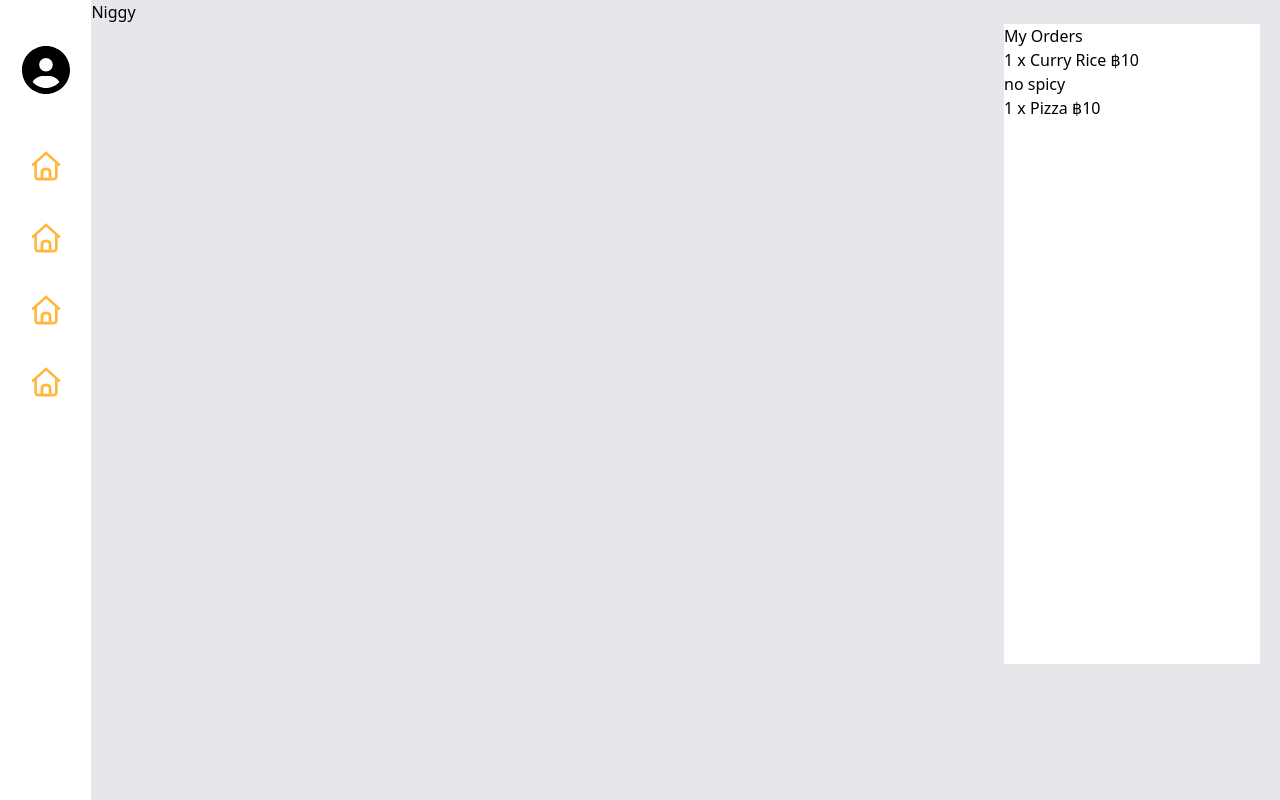
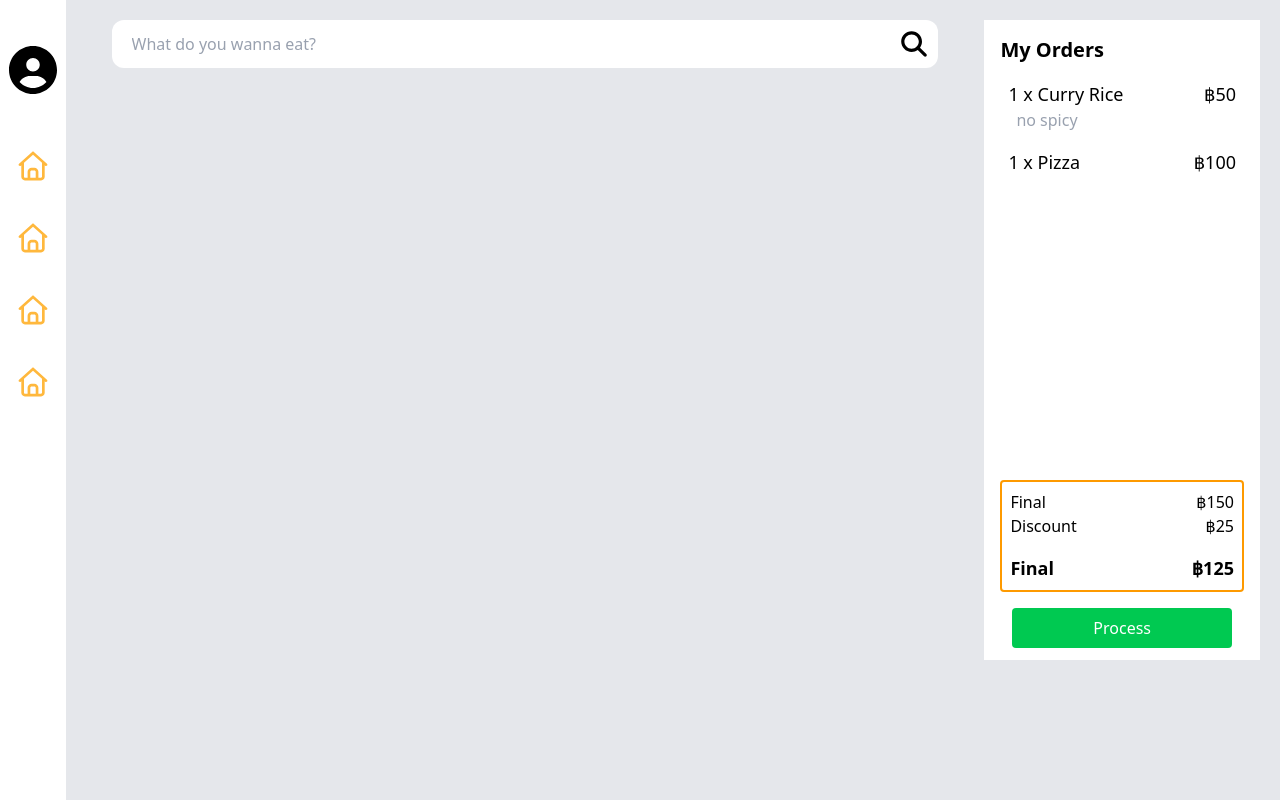
Before and after one commit to Yehguy02/Yum-Teen-Web-Project, a React (Vite) app in the folder front/: page / in a window 1280 px wide. Built offline with nearby package versions, Linux system fonts and the light colour scheme.

Commit message:
add order list(functional) and search bar(not functional)

```diff
--- a/front/src/components/custom/home-order/home-order.tsx
+++ /dev/null
@@ -1,23 +0,0 @@
-import type {Order} from "../../../pages/Home.tsx";
-
-type OrdersListProps = {
-  orders: Order[];
-};
-
-export default function HomeOrder({orders} : OrdersListProps){
-    return(
-        <div className="bg-white w-2/10 h-4/5 top-1/2 float-right mr-5">
-            <h1>My Orders</h1>
-            <ul>
-                {orders.map((order) =>{
-                    return <li key={order.id}>
-                        <div>
-                            <h1>{order.quanity} x {order.name}   ฿{order.base_price}</h1>
-                            <p>{order.note}</p>
-                        </div>
-                        </li>;
-                })}
-            </ul>
-        </div>
-    )
-}
--- /dev/null
+++ b/front/src/components/custom/home/home-order.tsx
@@ -0,0 +1,59 @@
+import type {Order} from "../../../pages/Home.tsx";
+import { useState, useMemo } from "react";
+
+type OrdersListProps = {
+  orders: Order[];
+};
+
+export default function HomeOrder({orders} : OrdersListProps){
+    const [discount, setDiscount] = useState(10);
+    const [discountPercent, setDiscountPercent] = useState(10);
+    const receipt = useMemo(() => {
+        return orders.reduce((sum, order) => sum + order.base_price, 0);
+    }, [orders]);
+    return(
+        <div className="bg-white w-3/10 h-4/5 top-1/2 float-right mr-5 mt-5 flex flex-col justify-between pb-3">
+            <div>
+                <h1 className="font-bold m-4 text-xl">My Orders</h1>
+                <ul>
+                    {orders.map((order) =>{
+                        return <li key={order.id}>
+                            <div className="flex flex-row justify-between mx-6 text-lg">
+                                <div>
+                                    <h1>{order.quanity} x {order.name}</h1>
+                                </div>
+                                <div>
+                                    <h1>฿{order.base_price}</h1>
+                                </div>
+                            </div>
+                            <p className="text-gray-400 ml-8 mb-4 text-base">{order.note}</p>
+                            </li>;
+                    })}
+                </ul>
+            </div>
+            <div>
+                <div className="border-2 rounded border-amber-500 m-4 p-2">
+                    <div className="flex flex-row justify-between text-base">
+                        <h1>Final</h1>
+                        <h1>฿{receipt}</h1>
+                    </div>
+                    {(discount > 0 || discountPercent > 0) ? (
+                        <div className="flex flex-row justify-between text-base">
+                            <h1>Discount</h1>
+                            <h1>฿{discount + (receipt*(discountPercent/100))}</h1>
+                        </div>
+                    ) : (
+                        null
+                    )}
+                    <div className="flex flex-row justify-between text-lg font-bold mt-4">
+                        <h1>Final</h1>
+                        <h1>฿{receipt - (discount + (receipt*(discountPercent/100)))}</h1>
+                    </div>
+                </div>
+                <div className="text-center">
+                    <button className="bg-green-500 text-white py-2 px-2 rounded w-8/10">Process</button>
+                </div>
+            </div>
+        </div>
+    )
+}
--- /dev/null
+++ b/front/src/components/custom/home/home-searchbar.tsx
@@ -0,0 +1,10 @@
+export default function HomeSearchBar(){
+    return(
+        <div className="bg-white w-9/10 h-12 m-5 rounded-xl flex flex-row justify-between items-center pl-5 pr-2">
+            <input placeholder="What do you wanna eat?" className="focus:outline-0 w-8/10 placeholder:text-gray-400"></input>
+            <div>
+                <img src="./src/assets/home/magnifying-glass-solid-full.svg" className="w-8 h-8"></img>
+            </div>
+        </div>
+    )
+}
--- a/front/src/pages/Home.tsx
+++ b/front/src/pages/Home.tsx
@@ -1,5 +1,6 @@
-import HomeOrder from "@/components/custom/home-order/home-order";
+import HomeOrder from "@/components/custom/home/home-order";
 import HomeSideBar from "@/components/custom/home/home-sidebar";
+import HomeSearchBar from "@/components/custom/home/home-searchbar";
 import { useState, createContext} from "react";
 
 
@@ -11,14 +12,16 @@ export type Order = {
     note? : string
 }
 function Home(){
-    const order1 : Order = { id : 1, name : "Curry Rice", quanity : 1, base_price : 10, note : "no spicy"};
-    const order2 : Order = { id : 2, name : "Pizza", quanity : 1, base_price : 10};
+    const order1 : Order = { id : 1, name : "Curry Rice", quanity : 1, base_price : 50, note : "no spicy"};
+    const order2 : Order = { id : 2, name : "Pizza", quanity : 1, base_price : 100};
     const [order, setOrder] = useState([order1, order2]);
     return(
         <>
-            <div className="bg-gray-200 w-screen h-screen">
+            <div className="bg-gray-200 w-screen h-screen flex flex-row justify-between">
                 <HomeSideBar/>
-                    <h1>Niggy</h1>
+                    <div className="flex flex-col items-center w-full">
+                        <HomeSearchBar/>
+                    </div>
                 <HomeOrder orders={order}/>
             </div>
         </>
```
Also changed, not shown: front/src/assets/home/magnifying-glass-solid-full.svg (added).
